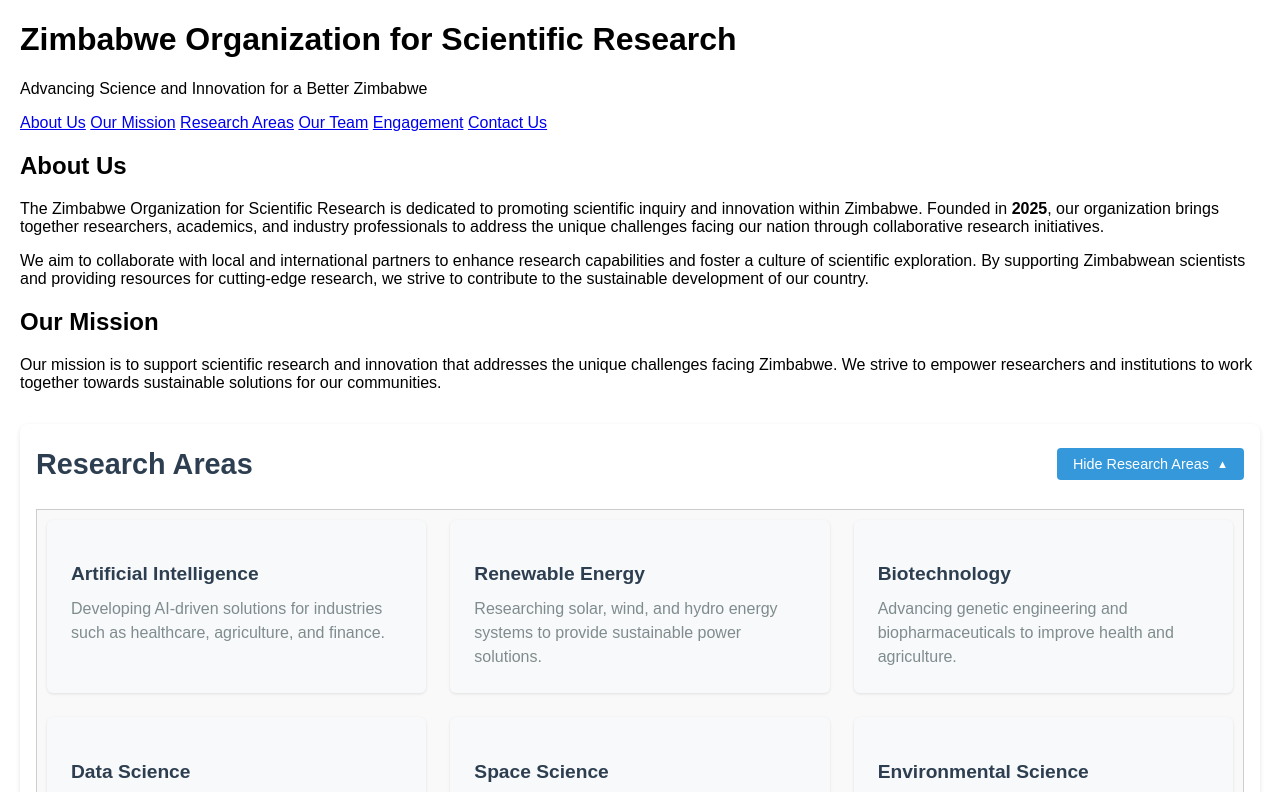
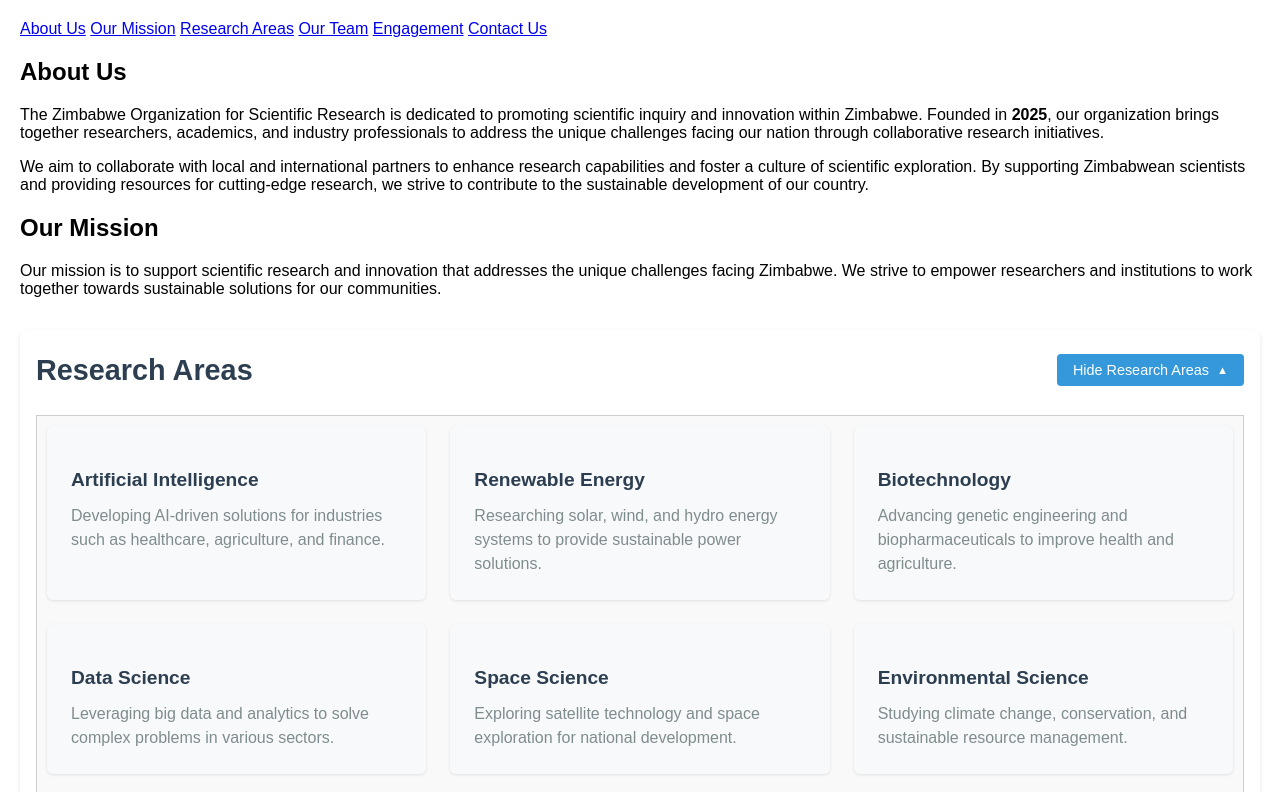
Before and after one commit to zim645/zim, a plain HTML site: page index.html in a window 1280 px wide. Shown: the top 792 px of the page. Drawn offline with Linux system fonts and the light colour scheme.

Commit message:
Update index.html

```diff
--- a/index.html
+++ b/index.html
@@ -1,12 +1,5 @@
 <!DOCTYPE html>
 <html lang="en">
-<head>
-<body>
-    <header>
-        <h1>Zimbabwe Organization for Scientific Research</h1>
-        <p>Advancing Science and Innovation for a Better Zimbabwe</p>
-    </header>
-
     <nav>
         <a href="#about">About Us</a>
         <a href="#mission">Our Mission</a>
```
